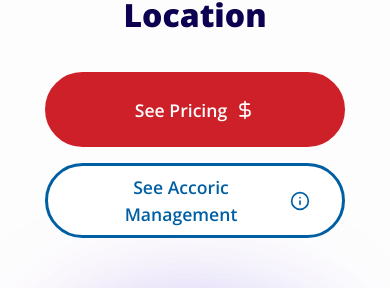
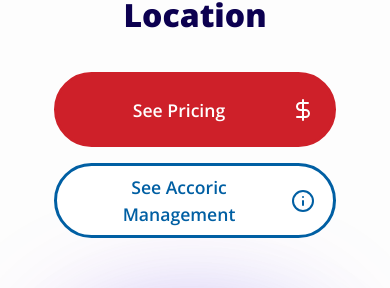
Before and after one commit to fastlinesafetytraining/accoric, a Next.js app: page / in a window 390 px wide. Shown: the part 329-617 px from the top of the page. Built offline with nearby package versions, Linux system fonts and the light colour scheme; no server answers.

Commit message:
Refactor SiteButton component to improve icon and text structure. Update styles for better layout and responsiveness, including adjustments to padding and font sizes for enhanced visual consistency.

```diff
--- a/Components/UI/SiteButton.tsx
+++ b/Components/UI/SiteButton.tsx
@@ -56,8 +56,8 @@ const buttonClass = props.type === 'primary' ? styles['siteButton--primary'] : s
 				flexDirection: props.iconPosition === 'left' ? 'row' : 'row-reverse'
 			}}
 		>
-			<span>{props.icon}</span>
-			{props.children}
+			<span className={styles.siteButton__icon}>{props.icon}</span>
+			<span className={styles.siteButton__text}>{props.children}</span>
 		</Link>
   )
 }
--- a/styles/component.module.scss
+++ b/styles/component.module.scss
@@ -8,7 +8,7 @@
 	text-align: center;
 	font-weight: 600;
 	background-size: 200% 100%;
-	padding: clamp(0.5rem, 1.5vw, 0.75rem) clamp(2rem, 4vw, 3rem);
+	padding: clamp(0.5rem, 1.5vw, 0.75rem) clamp(1rem, 4vw, 2.75rem);
 	border-radius: v.$button-border-radius;
 	z-index: 2;
 	transition: all 0.2s ease-in-out;
@@ -16,8 +16,11 @@
 	align-items: center;
 	justify-content: center;
 	gap: 0.5rem;
-	svg {
-		font-size: clamp(1.25rem, 2vw, 1.5rem);
+	.siteButton__icon {
+		font-size: 1.5rem;
+	}
+	.siteButton__text {
+		width: 85%;
 	}
 	&--primary {
 		color: white;
```
